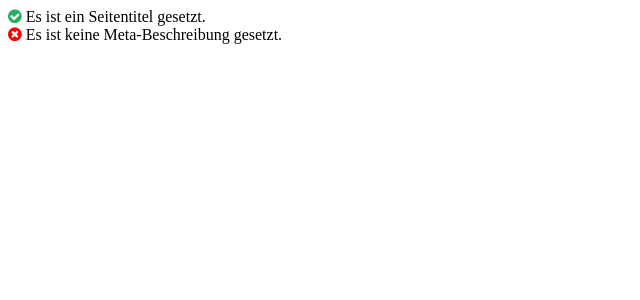
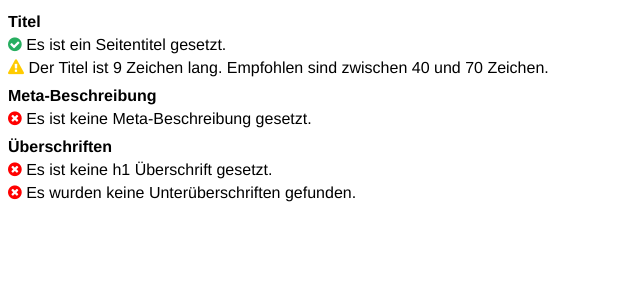
Before and after one commit to creimers/djangocms_seo_check, a Django app: template templates/seo_check/_check_modal.html in a window 1280 px wide. Shown: the top 300 px of the page, without its empty margins (0-640 px from the left). Run offline with Django 3.2, Linux system fonts and the light colour scheme; the template is opened without the code that fills it, so the values that code supplies are empty; some libraries are stand-ins or nearby versions.

Commit message:
headlines

```diff
--- a/static/seo_check/css/style.css
+++ b/static/seo_check/css/style.css
@@ -1,3 +1,17 @@
+body{
+  font-family:  Helvetica, sans-serif;
+}
+
+.seo-headline{
+  padding-bottom: 5px;
+  padding-top: 5px;
+  font-weight: bold;
+}
+
+.seo-item{
+  padding-bottom: 5px;
+}
+
 .fa-check-circle{
   color: #27ae60;
 }
@@ -5,3 +19,7 @@
 .fa-times-circle{
   color: red;
 }
+
+.fa-exclamation-triangle{
+  color: rgb(255, 203, 0);
+}
--- a/static/seo_check/js/check.js
+++ b/static/seo_check/js/check.js
@@ -1,9 +1,18 @@
 $(window).load(function(){
   // SETUP
-  $('#page-title-yes').hide();
+  $('.page-title-yes').hide();
+  $('#page-title-suggestion').hide();
+  $('#page-title-good-length').hide();
   $('#page-title-no').hide();
   $('#meta-description-yes').hide();
   $('#meta-description-no').hide();
+
+  $('.h1-yes').hide();
+  $('.h1-no').hide();
+
+  $('.h2-yes').hide();
+  $('.h2-no').hide();
+
   var modalTitle = $('#cms_toolbar .cms_modal .cms_modal-title', window.parent.document);
 
   setTimeout(function(){
@@ -14,17 +23,27 @@ $(window).load(function(){
 
   // TITLE
   var title = window.parent.document.title;
+  if (title){
+    var titleLength = title.length;
+    $('.page-title-yes').show();
+    $('#page-title-length').text(titleLength);
+    if (titleLength < 40 || titleLength > 70) {
+      $('#page-title-length-icon').removeClass('fa-check-circle');
+      $('#page-title-length-icon').addClass('fa-exclamation-triangle');
+      $('#page-title-suggestion').show();
+    }
+    else{
+      $('#page-title-good-length').show();
+    }
+  }
+  else{
+    $('#page-title-no').show();
+  }
 
   // DESCRIPTION
   var metaDescription = $('meta[name="description"]', parent.document);
   if (metaDescription) {metaDescription = metaDescription.attr("content");}
 
-  if (title){
-    $('#page-title-yes').show();
-  }
-  else{
-    $('#page-title-no').show();
-  }
   if (metaDescription) {
     $('#meta-description-yes').show();
   }
@@ -32,4 +51,26 @@ $(window).load(function(){
     $('#meta-description-no').show();
   }
 
+  // H1
+  var ageOne =  $('h1', parent.document);
+
+  if (ageOne.length === 0) {
+   $('.h1-no').show();
+  }
+  else if (ageOne.length === 1){
+    $('#one-h1').show();
+  }
+  else {
+    $('#multiple-h1').show();
+  }
+
+  // H2
+  var ageTwo =  $('h2,h3,h4,h5,h6', parent.document);
+
+  if (ageTwo.length === 0) {
+   $('.h2-no').show();
+  }
+  else {
+    $('.h2-yes').show();
+  }
 });
--- a/templates/seo_check/_check_modal.html
+++ b/templates/seo_check/_check_modal.html
@@ -8,10 +8,27 @@
     <link rel="stylesheet" href="{{STATIC_URL}}seo_check/css/style.css">
   </head>
   <body>
-    <div id="page-title-yes"><i class="fa fa-check-circle"></i> Es ist ein Seitentitel gesetzt.</div>
-    <div id="page-title-no"><i class="fa fa-times-circle"></i> Es ist kein Seitentitel gesetzt.</div>
-    <div id="meta-description-yes"><i class="fa fa-check-circle"></i> Es ist eine Meta-Beschreibung gesetzt.</div>
-    <div id="meta-description-no"><i class="fa fa-times-circle"></i> Es ist keine Meta-Beschreibung gesetzt.</div>
+
+    <div class="seo-headline">Titel</div>
+    <div class="page-title-yes seo-item"><i class="fa fa-check-circle"></i> Es ist ein Seitentitel gesetzt.</div>
+    <div class="page-title-yes seo-item">
+      <i class="fa fa-check-circle" id="page-title-length-icon"></i> Der Titel ist <span id="page-title-length"></span> Zeichen lang.
+      <span id="page-title-suggestion">Empfohlen sind zwischen 40 und 70 Zeichen.</span>
+      <span id="page-title-good-length">Das ist eine gute Länge.</span>
+    </div>
+    <div id="page-title-no" class="seo-item"><i class="fa fa-times-circle"></i> Es ist kein Seitentitel gesetzt.</div>
+
+    <div class="seo-headline">Meta-Beschreibung</div>
+    <div id="meta-description-yes" class="seo-item"><i class="fa fa-check-circle"></i> Es ist eine Meta-Beschreibung gesetzt.</div>
+    <div id="meta-description-no" class="seo-item"><i class="fa fa-times-circle"></i> Es ist keine Meta-Beschreibung gesetzt.</div>
+
+    <div class="seo-headline">Überschriften</div>
+    <div class="h1-yes seo-item" id="one-h1"><i class="fa fa-check-circle"></i> Es ist genau eine h1 Überschrift gesetzt.</div>
+    <div class="h1-yes seo-item" id="multiple-h1"><i class="fa fa-exclamation-triangle"></i> Es sind mehrere h1 Überschriften gesetzt.</div>
+    <div class="h1-no seo-item"><i class="fa fa-times-circle"></i> Es ist keine h1 Überschrift gesetzt.</div>
+
+    <div class="h2-yes seo-item"><i class="fa fa-check-circle"></i> Es sind Unterüberschriften vorhanden.</div>
+    <div class="h2-no seo-item"><i class="fa fa-times-circle"></i> Es wurden keine Unterüberschriften gefunden.</div>
 
     <script src="{{STATIC_URL}}seo_check/bower_components/jquery/dist/jquery.js"></script>
     <script src="{{STATIC_URL}}seo_check/js/check.js"></script>
```
